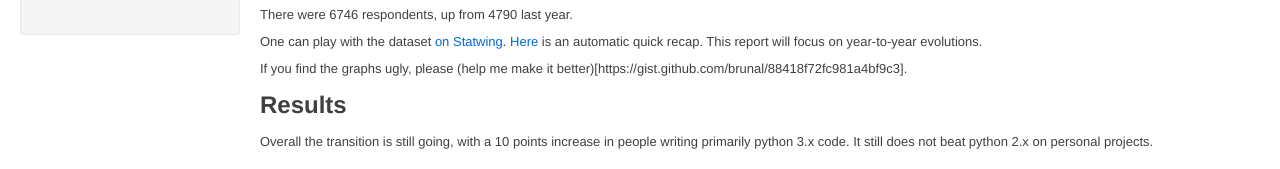
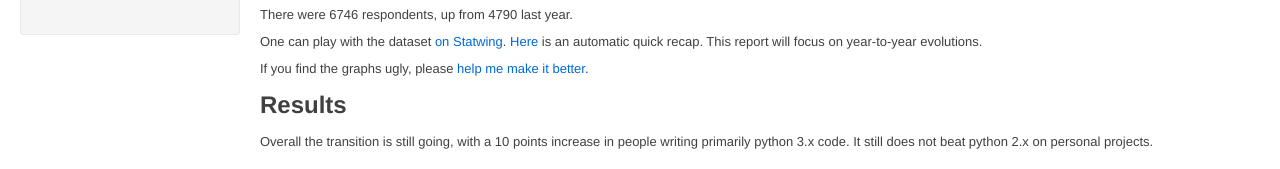
Before and after one commit to brunal/brunal.github.io, a plain HTML site: page python-survey-2014.html in a window 1280 px wide. Shown: the part 215-384 px from the top of the page. Drawn offline with Linux system fonts and the light colour scheme.

Commit message:
Update documentation

```diff
--- a/python-survey-2014.html
+++ b/python-survey-2014.html
@@ -65,7 +65,7 @@ People called for a yearly reconduction, here it is for 2014.</p>
 <p>One can play with the dataset <a href="https://www.statwing.com/open/datasets/c52709b8ae94e6814b4aa23f6b8b12bc8acb0958">on Statwing</a>.
 <a href="https://docs.google.com/forms/d/1DqxkNi4GvyTCu54usSdE1DjW29zw1tc52iMeH3z4heg/viewanalytics">Here</a>
 is an automatic quick recap. This report will focus on year-to-year evolutions.</p>
-<p>If you find the graphs ugly, please (help me make it better)[https://gist.github.com/brunal/88418f72fc981a4bf9c3].</p>
+<p>If you find the graphs ugly, please <a href="https://gist.github.com/brunal/88418f72fc981a4bf9c3">help me make it better</a>.</p>
 <h2>Results</h2>
 <p>Overall the transition is still going, with a 10 points increase in people
 writing primarily python 3.x code. It still does not beat python 2.x on
```
Also changed, not shown: tags.html (+2 -2 lines).
